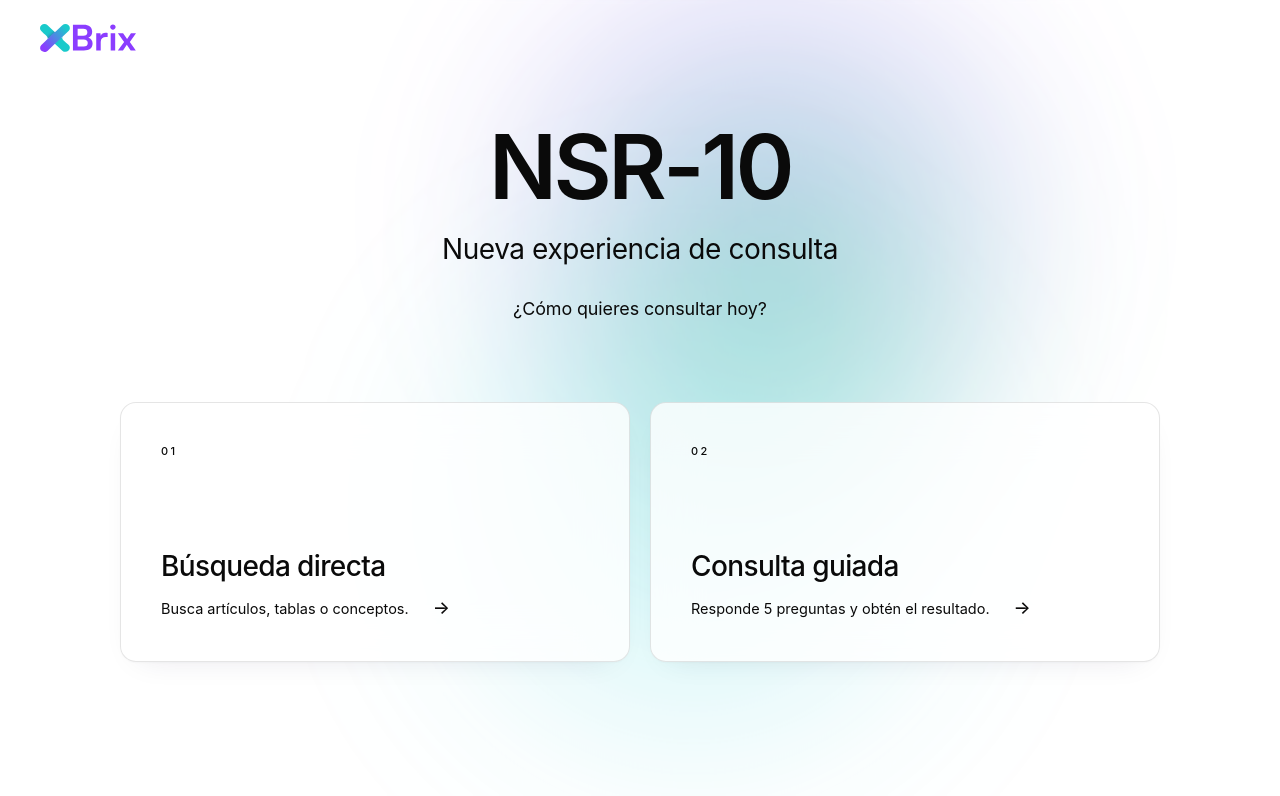
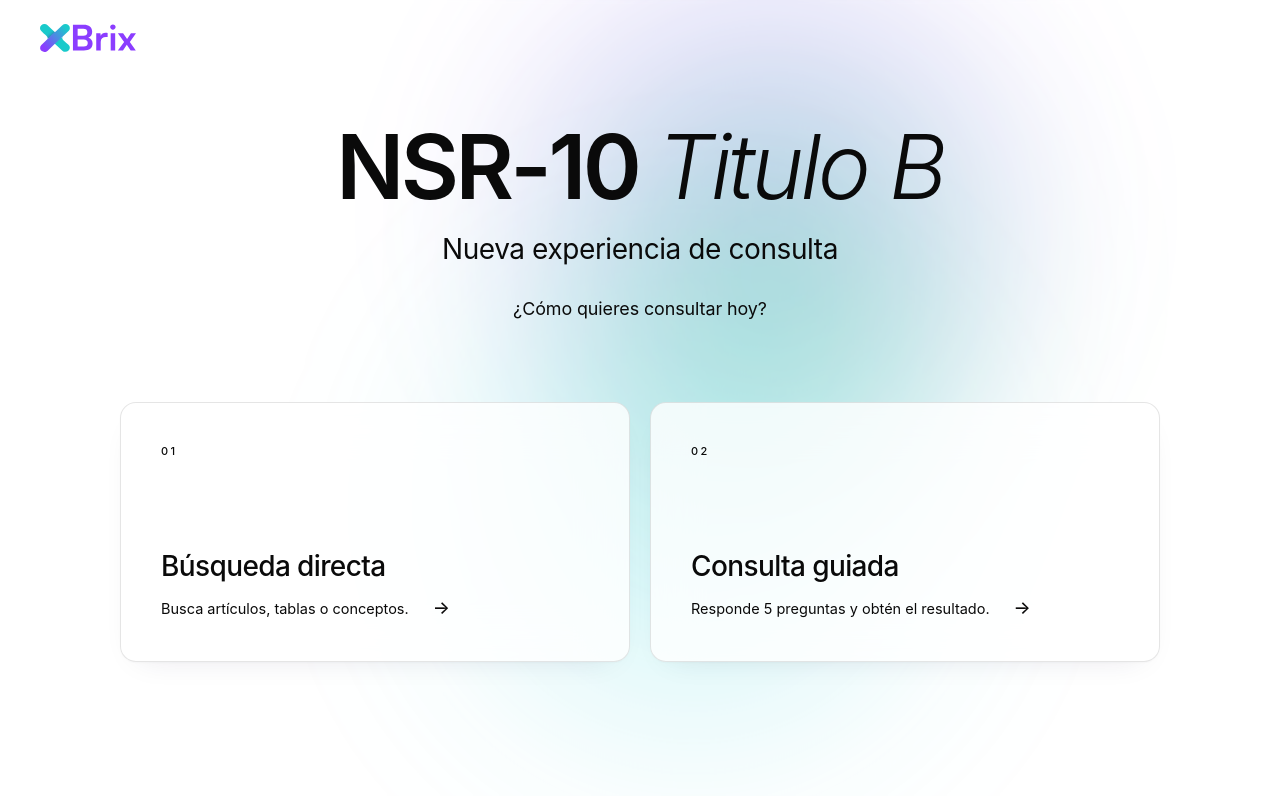
Before and after one commit to AnGarcia611/brix, a React (Vite) app: page / in a window 1280 px wide. Shown: the top 796 px of the page. Built offline with nearby package versions, Linux system fonts and the light colour scheme.

Commit message:
Add italicized subtitle to Welcome component header

```diff
--- a/src/app/components/Welcome.tsx
+++ b/src/app/components/Welcome.tsx
@@ -19,7 +19,7 @@ export function Welcome({ onPick }: { onPick: (mode: "direct" | "guided") => voi
             }}
             className="mt-4 text-brand-ink"
           >
-            NSR-10
+            NSR-10 <em style={{ fontWeight: 300, fontStyle: "italic" }}>Titulo B</em>
           </h1>
 
           <p
```
